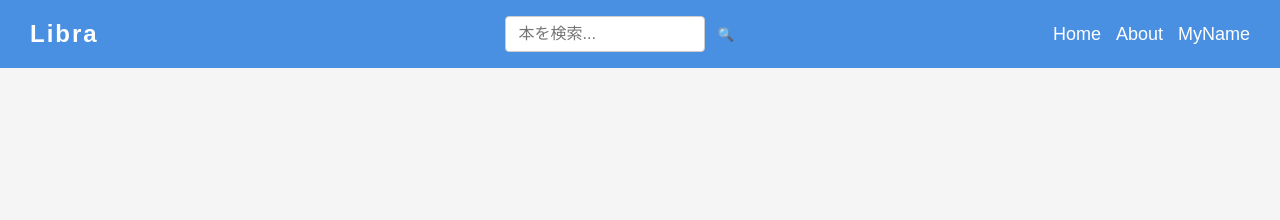
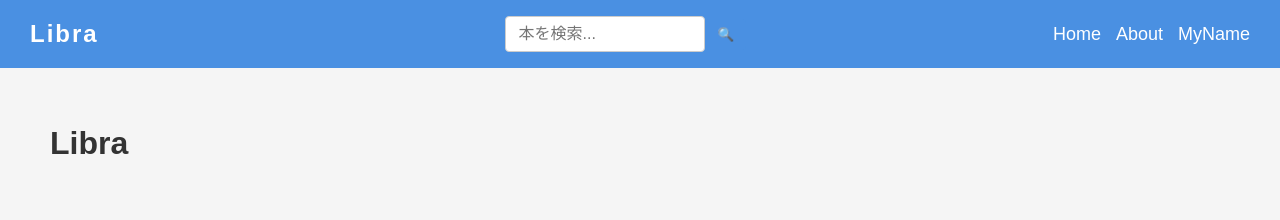
Before and after one commit to tkt0605/django-api-site, a Vue app in the folder frontend/libra-front/: page /accounts in a window 1280 px wide. Shown: the top 220 px of the page. Built offline with nearby package versions, Linux system fonts and the light colour scheme.

Commit message:
AuthLayout.vueで、アカウント作成ページのベース

```diff
--- a/frontend/libra-front/src/App.vue
+++ b/frontend/libra-front/src/App.vue
@@ -29,7 +29,9 @@
 // import IndexHome from './components/Index.vue';
 export default {
   name: 'App',
-
+  // components: {
+  //   IndexHome
+  // }
 }
 </script>
 
--- /dev/null
+++ b/frontend/libra-front/src/components/AuthLayout.vue
@@ -0,0 +1,10 @@
+<template>
+    <div id="accounts">
+        <h1>Libra</h1>
+    </div>
+</template>
+<script>
+export default {
+    name: "AuthLAyout",
+};
+</script>
```
Also changed, not shown: frontend/libra-front/src/router/index.js (+11 -3 lines).
